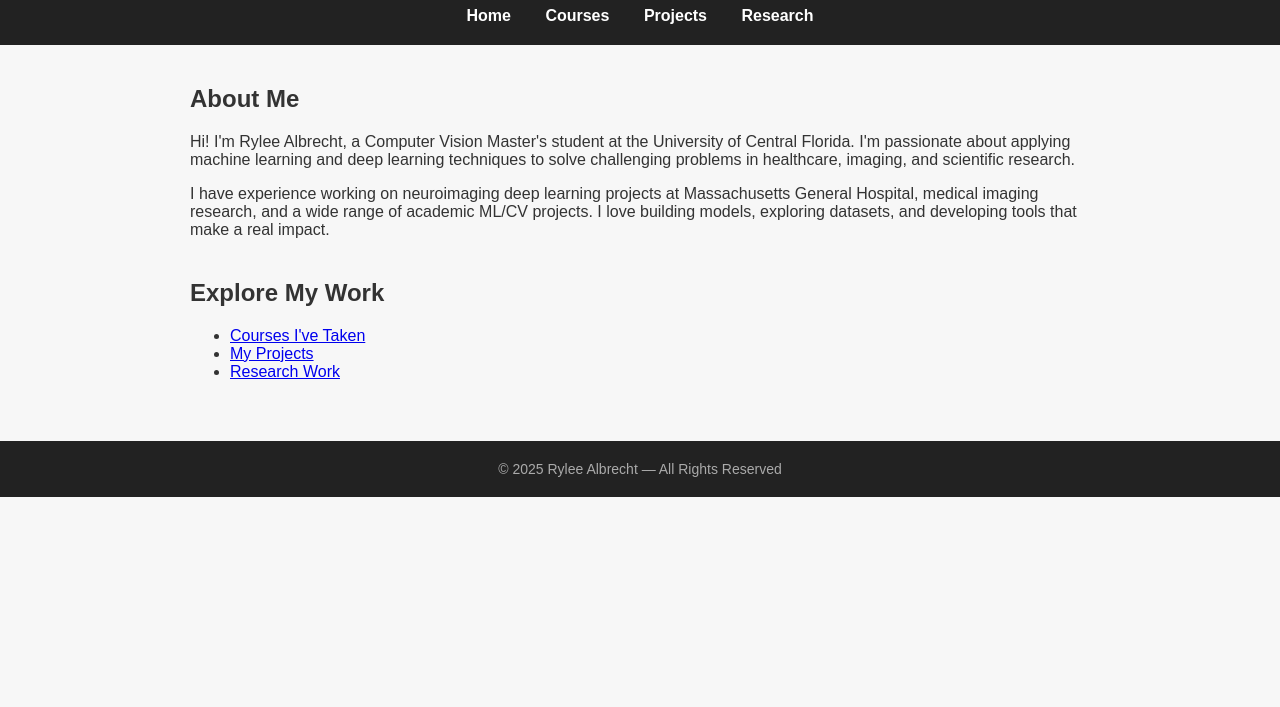
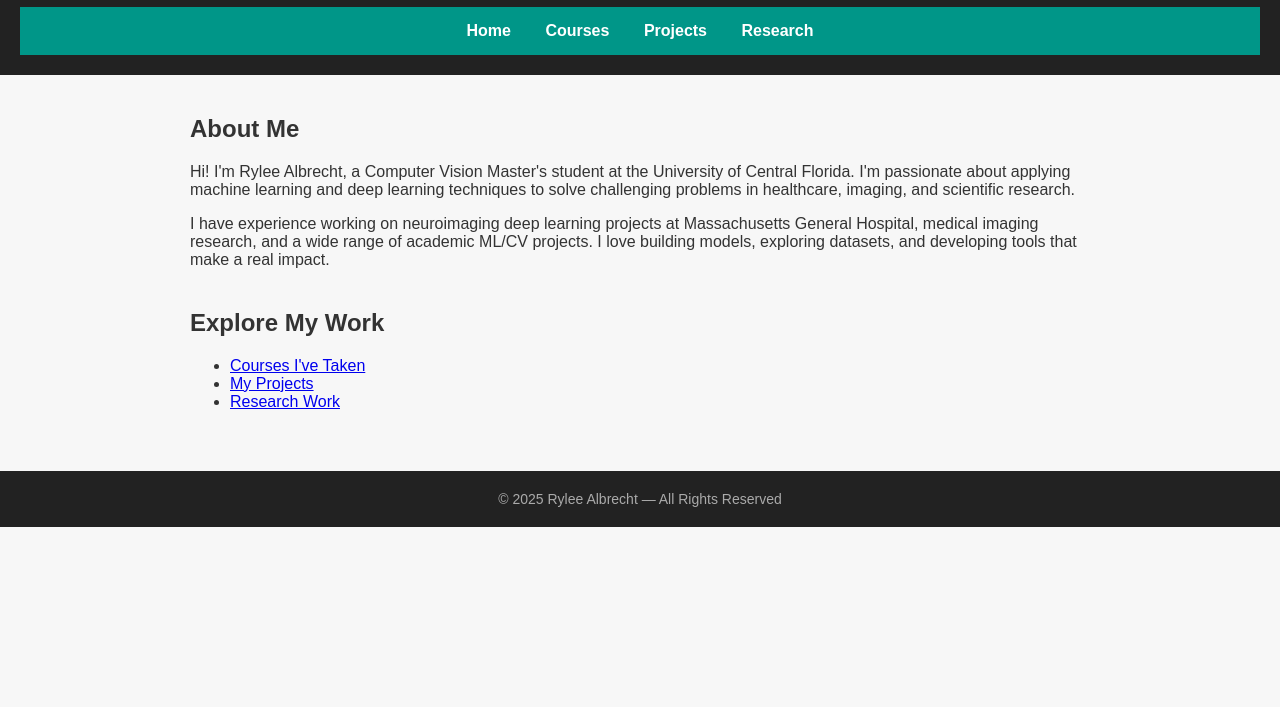
Before and after one commit to rymayl33/rymayl33.github.io, a plain HTML site: page index.html in a window 1280 px wide. Shown: the part 93-800 px from the top of the page. Drawn offline with Linux system fonts and the light colour scheme.

Commit message:
Change color of nav bar

```diff
--- a/style.css
+++ b/style.css
@@ -12,6 +12,11 @@ header {
   padding: 20px;
   color: white;
   text-align: center;
+}
+
+nav {
+  background-color: #009688;
+  padding: 15px;
 }
 
 nav a {
```
